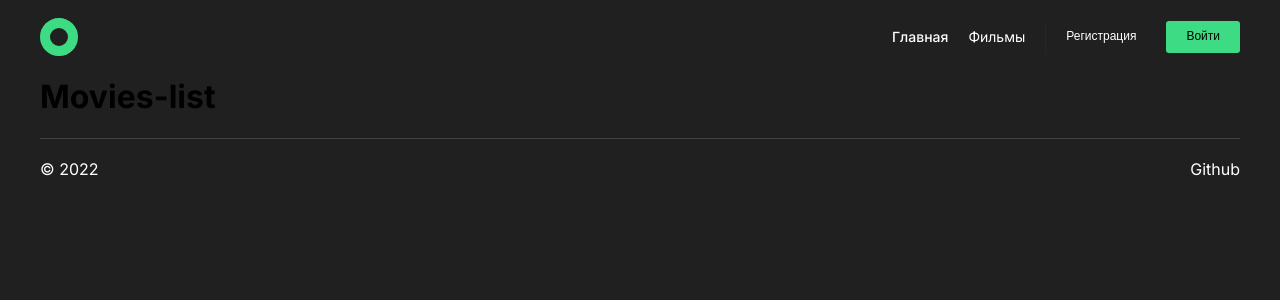
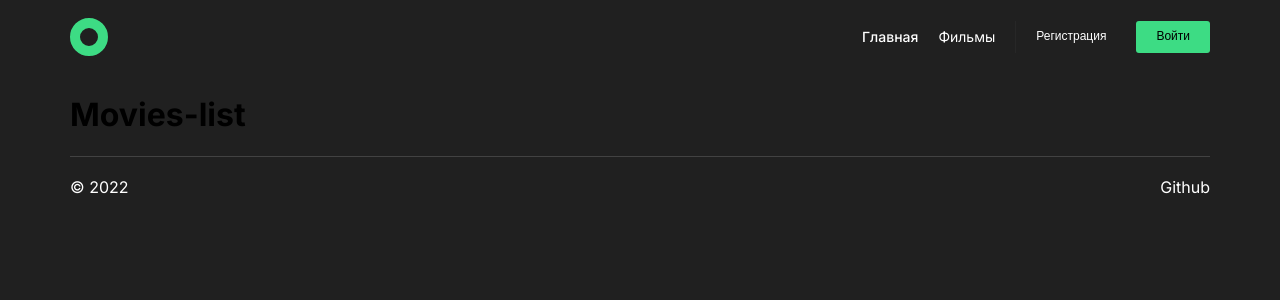
Before and after one commit to vpetrukhin/MoviesList, a Next.js app: page / in a window 1280 px wide. Shown: the top 300 px of the page. Built offline with nearby package versions, Linux system fonts and the light colour scheme.

Commit message:
Сделан layout

```diff
--- a/app/components/Layout/Footer/Footer.module.scss
+++ b/app/components/Layout/Footer/Footer.module.scss
@@ -1,6 +1,8 @@
 @import '../../../styles/variables';
 
 .footer {
+  width: 95%;
+  margin: 0 auto;
   padding: 20px 0;
   display: flex;
   align-items: center;
--- /dev/null
+++ b/app/components/Layout/Footer/Footer.props.ts
@@ -0,0 +1,3 @@
+import {DetailsHTMLAttributes} from "react";
+
+export interface FooterProps extends DetailsHTMLAttributes<HTMLDivElement> {}
--- a/app/components/Layout/Footer/Footer.tsx
+++ b/app/components/Layout/Footer/Footer.tsx
@@ -1,8 +1,9 @@
 import styles from './Footer.module.scss';
+import {FooterProps} from "./Footer.props";
 
-export const Footer = () => {
+export const Footer = ({ className, ...props }: FooterProps) => {
   return (
-      <footer className={styles.footer}>
+      <footer className={`${styles.footer} ${className}`} {...props}>
           <p className={styles.footerCopyright}>&copy; {new Date().getFullYear()}</p>
           <ul className={styles.footerLinks}>
               <li className={styles.footerLink}>
--- /dev/null
+++ b/app/components/Layout/Header/Header.props.ts
@@ -0,0 +1,3 @@
+import {DetailsHTMLAttributes} from "react";
+
+export interface HeaderProps extends DetailsHTMLAttributes<HTMLDivElement> {}
--- a/app/components/Layout/Header/Header.tsx
+++ b/app/components/Layout/Header/Header.tsx
@@ -1,9 +1,10 @@
 import styles from './Header.module.scss';
 import { Logo, Menu } from "../../index";
+import {HeaderProps} from "./Header.props";
 
-export const Header = () => {
+export const Header = ({ className, ...props }: HeaderProps) => {
   return (
-      <header className={styles.header}>
+      <header className={`${styles.header} ${className}`} {...props}>
           <Logo className={styles.headerLogo} />
           <Menu />
       </header>
--- a/app/components/Layout/Layout.module.scss
+++ b/app/components/Layout/Layout.module.scss
@@ -1,5 +1,19 @@
 .layout {
   max-width: 1200px;
+  height: 100%;
   margin: 0 auto;
   padding-top: 18px;
+  display: flex;
+  flex-direction: column;
+  &Header {
+    width: 95%;
+  }
+  &Main {
+    width: 95%;
+    margin: 0 auto;
+    flex: 1 0 auto;
+  }
+  &Footer {
+    flex: 0 0 auto;
+  }
 }
--- a/app/components/Layout/Layout.tsx
+++ b/app/components/Layout/Layout.tsx
@@ -7,7 +7,7 @@ export const Layout = ({ children }: LayoutProps) => {
     return (
         <>
             <Head>
-
+                <title>Movies List</title>
                 <meta name="description" content="Generated by create next app" />
                 <link rel="icon" href="/favicon.ico" />
                 <link rel="preconnect" href="https://fonts.googleapis.com" />
@@ -15,13 +15,12 @@ export const Layout = ({ children }: LayoutProps) => {
                 <link href="https://fonts.googleapis.com/css2?family=Inter:wght@400;500;600;700&display=swap" rel="stylesheet" />
             </Head>
             <div className={styles.layout}>
-                <Header />
-                <main>
+                <Header className={styles.layoutHeader} />
+                <main className={styles.layoutMain}>
                     {children}
                 </main>
-                <Footer />
+                <Footer className={styles.layoutFooter} />
             </div>
         </>
-
     )
 }
--- a/app/components/Layout/Menu/Menu.tsx
+++ b/app/components/Layout/Menu/Menu.tsx
@@ -6,15 +6,10 @@ import styles from "./Menu.module.scss";
 
 export const Menu = ({className, ...props}: MenuProps) => {
     const [isOpen, setIsOpen] = useState<boolean>(false);
-    const { pathname } = useRouter();
 
     useEffect(() => {
         setIsOpen(!(document.documentElement.offsetWidth < 768))
     }, []);
-
-    useEffect(() => {
-        setIsOpen(!isOpen);
-    }, [pathname])
 
     const handleClick = () => {
       setIsOpen(!isOpen);
--- a/app/styles/globals.scss
+++ b/app/styles/globals.scss
@@ -2,6 +2,7 @@
 
 html,
 body {
+  height: 100%;
   padding: 0;
   margin: 0;
   font-family: -apple-system, BlinkMacSystemFont, Segoe UI, Roboto, Oxygen,
```
